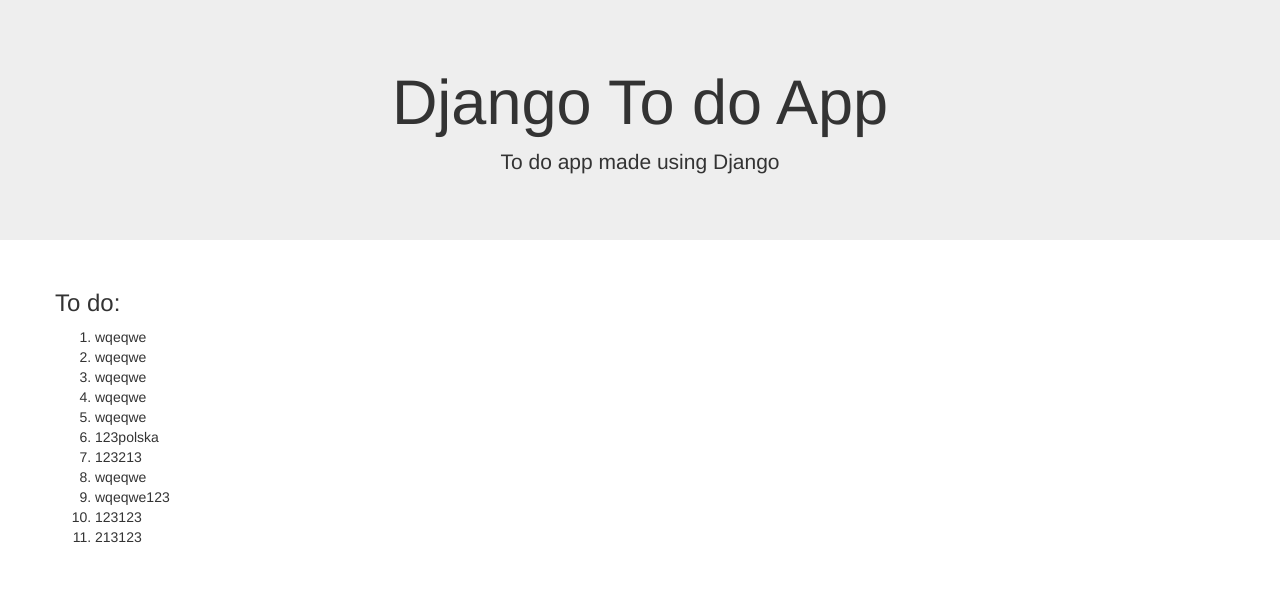
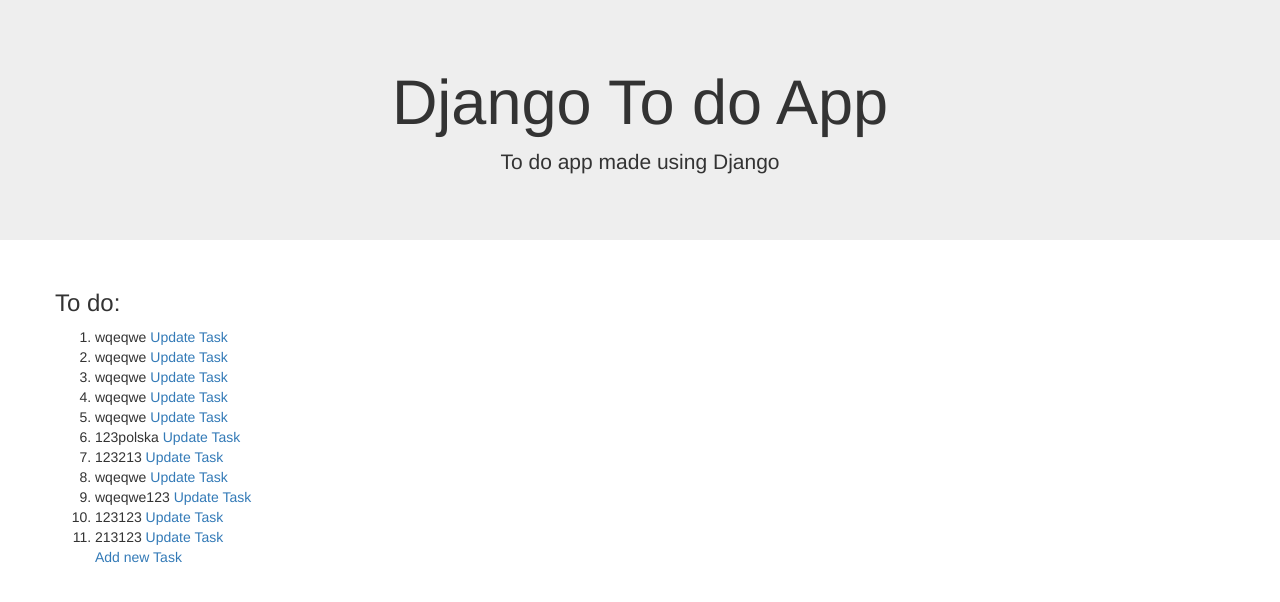
Before and after one commit to MichalskiWiktor/ToDoApp-Django, a Django app: page / in a window 1280 px wide. Shown: the top 602 px of the page. Run offline with Django 4.2, Linux system fonts and the light colour scheme; data comes from the database, SQL or seed files in the repository; some libraries are stand-ins or nearby versions.

Commit message:
new, update task btn added

```diff
--- a/list/templates/list.html
+++ b/list/templates/list.html
@@ -5,8 +5,13 @@
       <h3>To do:</h3>
       <ol>
         {% for item in items %}
-        <li>{{item}}</li>
+        <li>
+          {{item}}
+          <a href="{% url 'update_item' item.id %}">Update Task</a>
+        </li>
         {% endfor %}
+        <a href="{% url 'new_item' %}">Add new Task</a>
+
       </ol>
     </div>
   </div>
```
